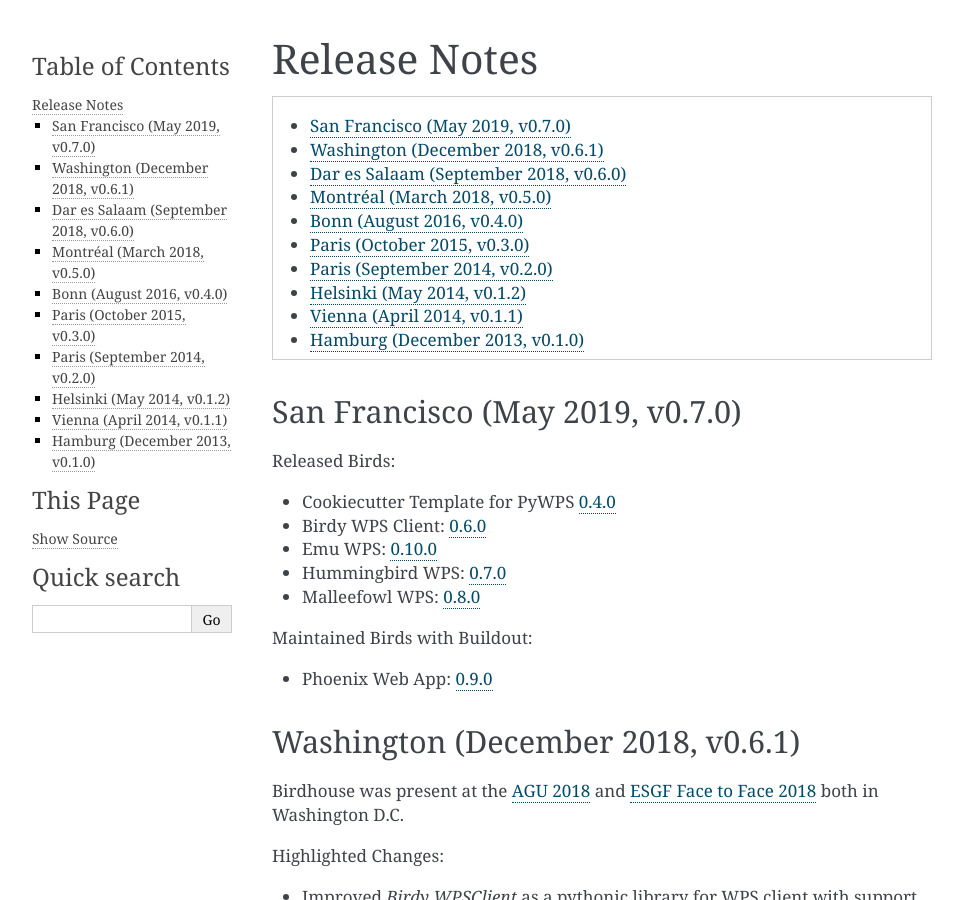
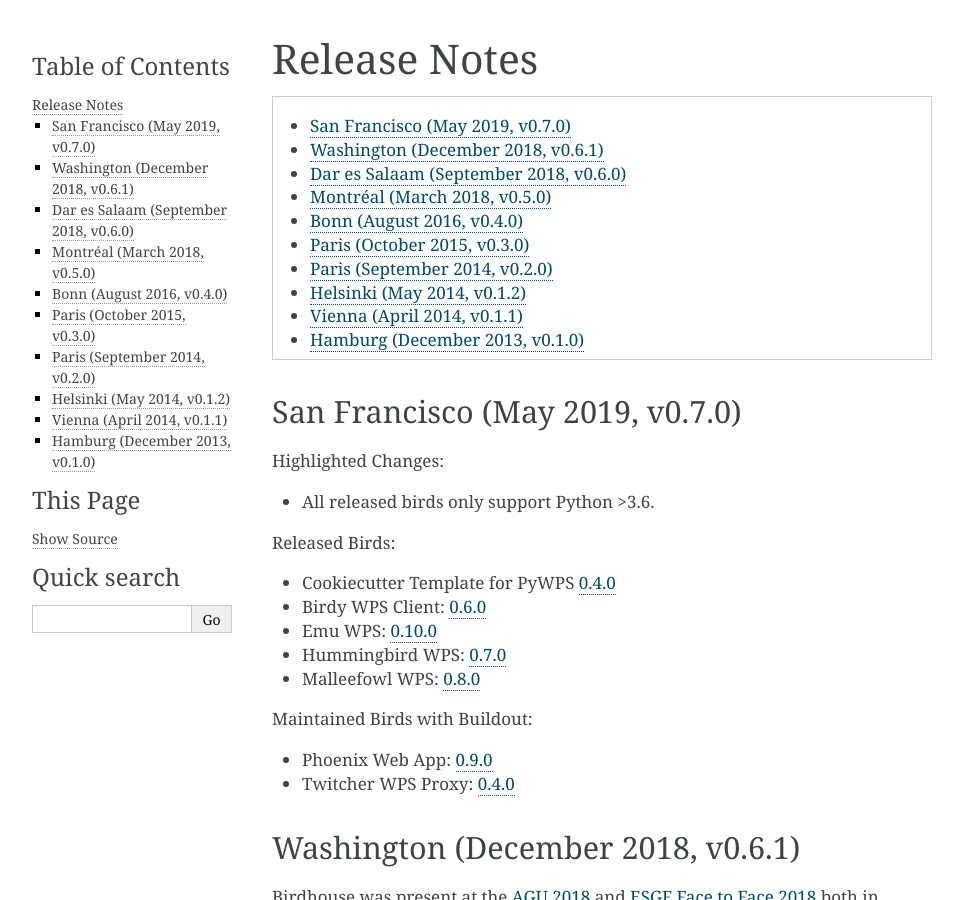
Before and after one commit to bird-house/birdhouse-docs, a Sphinx documentation site: the page built from docs/source/release_notes.rst, in a window 1280 px wide and 900 px high. Shown: the whole window, without its empty margins (148-1111 px from the left). Built offline with Sphinx 7.4.7, drawn with Linux system fonts in a browser that asks for light colours.

Commit message:
added twitcher

```diff
--- a/docs/source/release_notes.rst
+++ b/docs/source/release_notes.rst
@@ -12,6 +12,10 @@
 San Francisco (May 2019, v0.7.0)
 ================================
 
+Highlighted Changes:
+
+* All released birds only support Python >3.6.
+
 Released Birds:
 
 * Cookiecutter Template for PyWPS `0.4.0 <https://github.com/bird-house/cookiecutter-birdhouse/releases/tag/v0.4.0>`_
@@ -23,6 +27,7 @@
 Maintained Birds with Buildout:
 
 * Phoenix Web App: `0.9.0 <https://github.com/bird-house/pyramid-phoenix/releases/tag/v0.9.0>`_
+* Twitcher WPS Proxy: `0.4.0 <https://github.com/bird-house/twitcher/releases/tag/v0.4.0>`_
 
 Washington (December 2018, v0.6.1)
 ==================================
```
